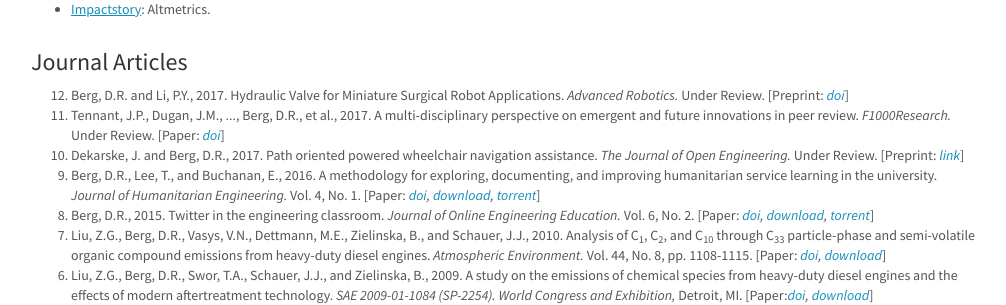
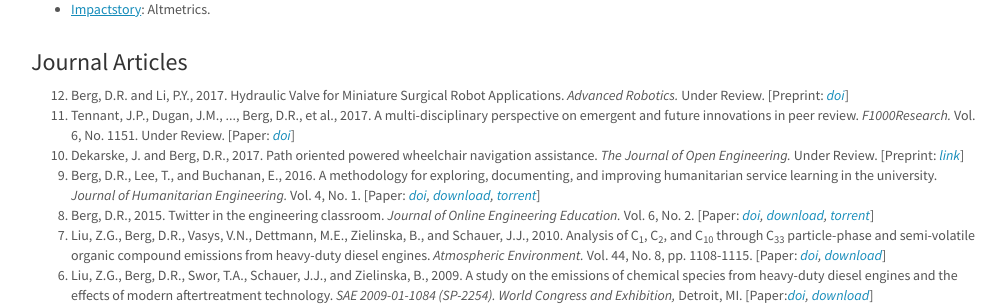
Before and after one commit to devinberg/devinberg.com, a Jekyll site: the page built from publications/index.md, in a window 1280 px wide and 900 px high, scrolled down 487 px. Shown: the part 154-459 px from the top of the window, without its empty margins (39-1045 px from the left). Built offline with Jekyll 4.4.1, drawn with Linux system fonts in a browser that asks for light colours; nearby versions of some CDN libraries; comment, search, counter and statistics services are not loaded.

Commit message:
vol and issue number

```diff
--- a/publications/index.md
+++ b/publications/index.md
@@ -57,7 +57,7 @@
 <ol reversed="">
 	<li>Berg, D.R. and Li, P.Y., 2017. Hydraulic Valve for Miniature Surgical Robot Applications. <i>Advanced Robotics.</i> Under Review. [Preprint: <i><a href="https://dx.doi.org/10.17605/OSF.IO/N7AJQ">doi</a></i>] <span data-badge-popover="right" data-badge-type="4" data-doi="10.17605/OSF.IO/N7AJQ" data-hide-no-mentions="true" class="altmetric-embed"></span></li>
 
-	<li>Tennant, J.P., Dugan, J.M., ..., Berg, D.R., et al., 2017. A multi-disciplinary perspective on emergent and future innovations in peer review. <i>F1000Research.</i> Under Review. [Paper: <i><a href="http://dx.doi.org/10.12688/f1000research.12037.1">doi</a></i>] <span data-badge-popover="right" data-badge-type="4" data-doi="10.12688/f1000research.12037.1" data-hide-no-mentions="true" class="altmetric-embed"></span></li>
+	<li>Tennant, J.P., Dugan, J.M., ..., Berg, D.R., et al., 2017. A multi-disciplinary perspective on emergent and future innovations in peer review. <i>F1000Research.</i> Vol. 6, No. 1151. Under Review. [Paper: <i><a href="http://dx.doi.org/10.12688/f1000research.12037.1">doi</a></i>] <span data-badge-popover="right" data-badge-type="4" data-doi="10.12688/f1000research.12037.1" data-hide-no-mentions="true" class="altmetric-embed"></span></li>
 
  	<li>Dekarske, J. and Berg, D.R., 2017. Path oriented powered wheelchair navigation assistance. <i>The Journal of Open Engineering.</i> Under Review. [Preprint: <i><a href="https://www.pubpub.org/pub/path-oriented-powered-wheelchair-navigation-assistance">link</a></i>] <span data-badge-popover="right" data-badge-type="4" data-doi="" data-hide-no-mentions="true" class="altmetric-embed"></span></li>
 
```
